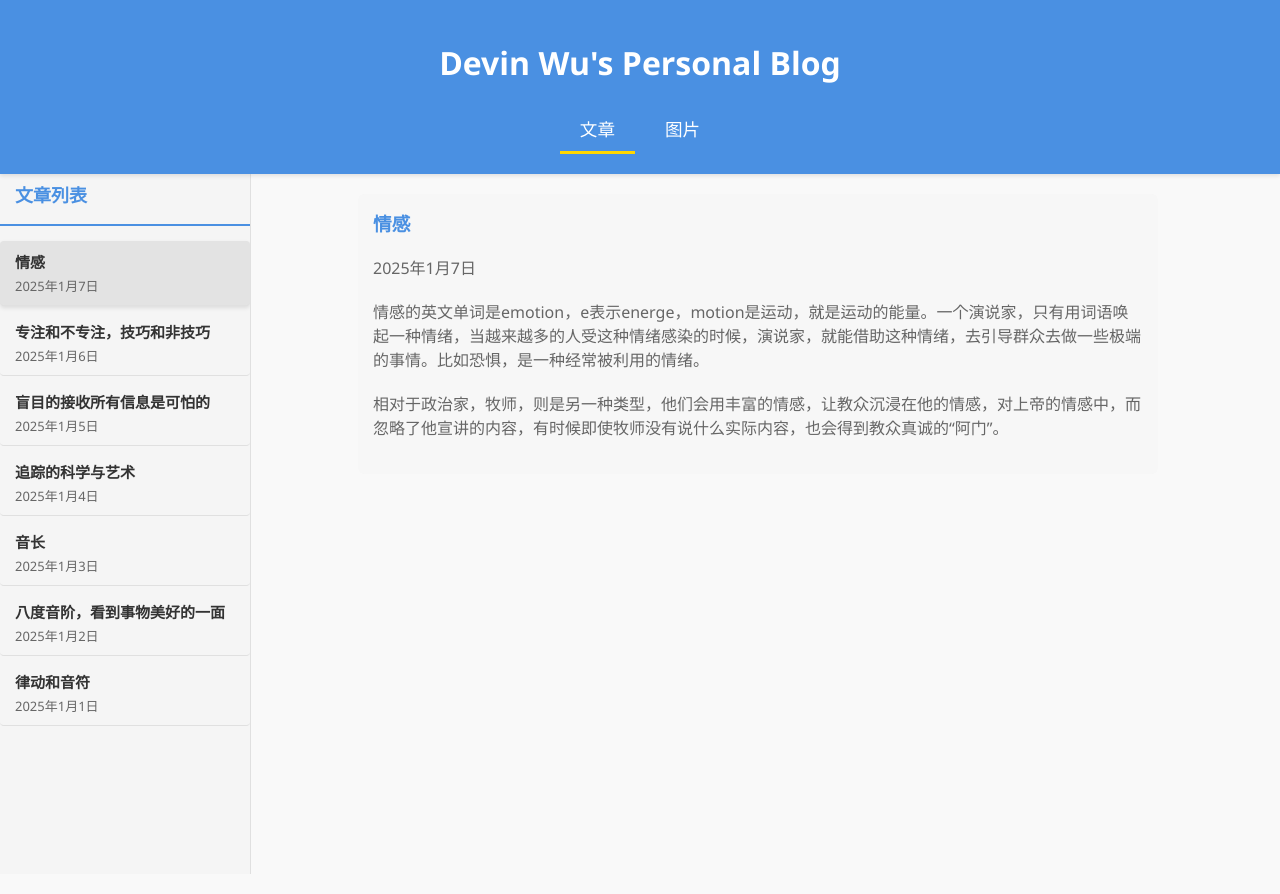
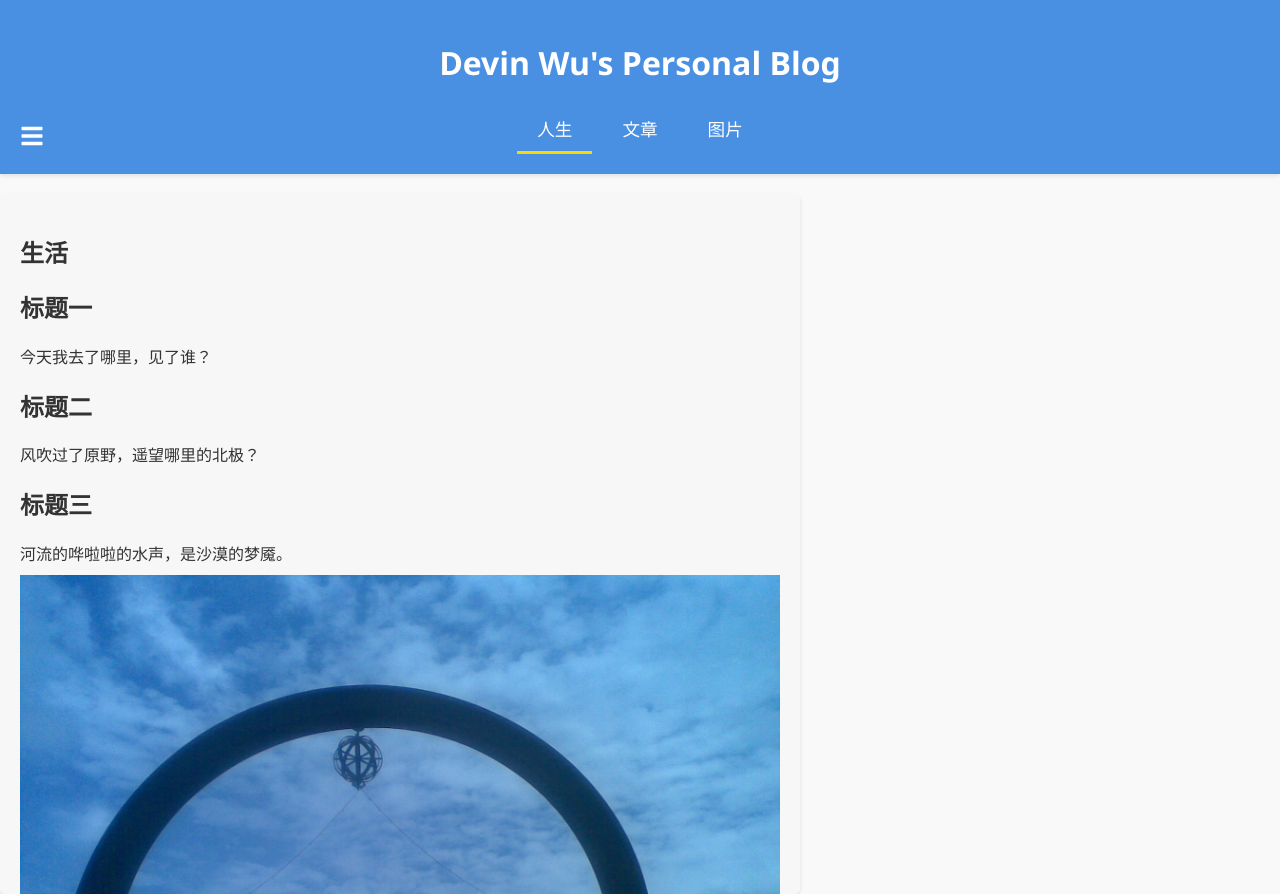
Before and after one commit to DevinWu/devin-app, a React (Create React App) app: page / in a window 1280 px wide. Built offline with nearby package versions, Linux system fonts and the light colour scheme.

Commit message:
add life

```diff
--- /dev/null
+++ b/public/life/index.md
@@ -0,0 +1,24 @@
+# 生活
+
+## 标题一
+
+今天我去了哪里，见了谁？
+
+
+## 标题二
+风吹过了原野，遥望哪里的北极？
+
+
+## 标题三
+河流的哗啦啦的水声，是沙漠的梦魇。
+![Gate](life/img/gate.jpg)
+
+
+# 风起云涌
+
+## 第二个标题一
+那一天，外面下着淅沥沥的雨，偶尔还有雷鸣，闪电呲溜溜的在云中炸开。
+
+
+## 第二个标题二
+有些内容，哈哈
--- a/src/App.css
+++ b/src/App.css
@@ -432,3 +432,147 @@ body {
 .toggle-sidebar:hover {
     color: #FFD700;
 }
+
+.life-section {
+    display: flex;
+    flex-direction: row;
+    height: 100%;
+    position: relative;
+    margin-top: 20px;
+}
+
+.toggle-toc {
+    display: none;
+    position: absolute;
+    top: 10px;
+    left: 10px;
+    z-index: 110;
+    background-color: #4A90E2;
+    color: white;
+    border: none;
+    padding: 10px 20px;
+    cursor: pointer;
+    border-radius: 4px;
+    transition: background-color 0.3s;
+}
+
+.toggle-toc:hover {
+    background-color: #357ABD;
+}
+
+.life-sidebar {
+    width: auto;
+    max-width: 150px;
+    background-color: #f5f5f5;
+    border-right: 1px solid #e0e0e0;
+    padding: 20px;
+    box-sizing: border-box;
+    transition: transform 0.3s ease;
+    transform: translateX(-100%);
+    position: absolute;
+    top: 60px;
+    left: 0;
+    height: calc(100% - 60px);
+    z-index: 100;
+    white-space: nowrap;
+    overflow-x: hidden;
+}
+
+.life-sidebar.open {
+    transform: translateX(0);
+}
+
+.life-sidebar h2 {
+    font-size: 18px;
+    font-weight: bold;
+    color: #4A90E2;
+    margin-bottom: 15px;
+}
+
+.life-content {
+    flex: 1;
+    padding: 20px;
+    overflow-y: auto;
+    background-color: #f7f7f7;
+    border-radius: 6px;
+    box-shadow: 0 2px 4px rgba(0, 0, 0, 0.1);
+    box-sizing: border-box;
+    max-width: 800px;
+    margin: 0 auto;
+    scroll-behavior: smooth;
+}
+
+.life-content img {
+    max-width: 100%;
+    height: auto;
+    display: block;
+    margin: 10px 0;
+}
+
+.life-sidebar ul {
+    list-style: none;
+    padding: 0;
+    margin: 0;
+}
+
+.life-sidebar li {
+    margin-bottom: 10px;
+}
+
+.life-sidebar a {
+    text-decoration: none;
+    color: #333;
+    transition: color 0.3s;
+    display: inline-block;
+}
+
+.life-sidebar a:hover {
+    color: #4A90E2;
+}
+
+html {
+    scroll-behavior: smooth;
+}
+
+@media screen and (max-width: 768px) {
+    .toggle-toc {
+        display: block;
+    }
+
+    .life-section {
+        flex-direction: column;
+    }
+
+    .life-sidebar {
+        position: fixed;
+        top: 60px;
+        left: 0;
+        width: 80%;
+        max-width: 150px;
+        height: calc(100% - 60px);
+        z-index: 200;
+        transform: translateX(-100%);
+    }
+
+    .life-sidebar.open {
+        transform: translateX(0);
+    }
+}
+
+.toggle-toc-icon {
+    position: absolute;
+    bottom: 10px; /* Position at the bottom of the header */
+    left: 10px; /* Align to the left side */
+    z-index: 110;
+    background-color: transparent;
+    color: white;
+    border: none;
+    padding: 10px;
+    cursor: pointer;
+    font-size: 24px;
+    transition: color 0.3s;
+}
+
+.toggle-toc-icon:hover {
+    color: #FFD700;
+}
--- a/src/App.js
+++ b/src/App.js
@@ -10,44 +10,20 @@ function App() {
     const [descriptions, setDescriptions] = useState({});
     const [currentImageIndex, setCurrentImageIndex] = useState(0);
     const [selectedArticle, setSelectedArticle] = useState(null);
-    const [activeTab, setActiveTab] = useState('logs');
+    const [activeTab, setActiveTab] = useState('life');
     const [isSidebarOpen, setIsSidebarOpen] = useState(false);
+    const [lifeContent, setLifeContent] = useState(''); // State for life content
+    const [toc, setToc] = useState([]); // State for table of contents
+    const [isTocOpen, setIsTocOpen] = useState(false); // State for TOC visibility in mobile
 
     useEffect(() => {
         // Fetch articles
         getDiaries().then(data => {
             setArticles(data);
-            // Set the most recent article as selected
             if (data.length > 0) {
-                // Sort articles by date (assuming dates are in "#### YYYY年MM月DD日" format)
                 const sortedArticles = [...data].sort((a, b) => {
-                    try {
-                        // Handle Date objects
-                        if (a.date instanceof Date && b.date instanceof Date) {
-                            return b.date - a.date;
-                        }
-
-                        // Convert dates to string if they aren't already
-                        const dateStrA = String(a.date || '');
-                        const dateStrB = String(b.date || '');
-
-                        // Skip the "#### " prefix if it exists
-                        const dateA = dateStrA.startsWith('#### ') ? dateStrA.substring(5) : dateStrA;
-                        const dateB = dateStrB.startsWith('#### ') ? dateStrB.substring(5) : dateStrB;
-
-                        // If the date is already in Date object string format
-                        if (dateA.includes('GMT') || dateB.includes('GMT')) {
-                            return new Date(dateB) - new Date(dateA);
-                        }
-
-                        // Convert "YYYY年MM月DD日" to Date object for comparison
-                        const [yearA, monthA, dayA] = dateA.match(/(\d+)年(\d+)月(\d+)日/).slice(1);
-                        const [yearB, monthB, dayB] = dateB.match(/(\d+)年(\d+)月(\d+)日/).slice(1);
-                        return new Date(yearB, monthB - 1, dayB) - new Date(yearA, monthA - 1, dayA);
-                    } catch (error) {
-                        console.error('日期解析错误:', error);
-                        return 0; // 如果解析失败，保持原有顺序
-                    }
+                    // Example sorting logic based on date or title
+                    return new Date(b.date) - new Date(a.date);
                 });
                 setSelectedArticle(sortedArticles[0]);
             }
@@ -57,17 +33,40 @@ function App() {
         fetch('/img/imageList.json')
             .then(response => response.json())
             .then(data => {
-                // 将对象转换为数组并保存图片名称
                 const imageNames = Object.keys(data);
                 setImages(imageNames);
-                // 保存描述信息
                 setDescriptions(data);
             })
             .catch(error => console.error('Error loading image list:', error));
+
+        // Fetch life content
+        fetch('/life/index.md')
+            .then(response => response.text())
+            .then(text => {
+                const renderer = new marked.Renderer();
+                const tocItems = [];
+
+                renderer.heading = function (text, level) {
+                    if (level <= 3) { // Only include up to level 3 headings
+                        const anchor = text.toLowerCase().trim().replace(/[^\w]+/g, '-');
+                        tocItems.push({ text, level, anchor });
+                        return `<h${level} id="${anchor}">${text}</h${level}>`;
+                    }
+                    return `<h${level}>${text}</h${level}>`;
+                };
+
+                setLifeContent(marked(text, { renderer }));
+                setToc(tocItems);
+            })
+            .catch(error => console.error('Error loading life content:', error));
     }, []);
 
     const toggleSidebar = () => {
         setIsSidebarOpen(!isSidebarOpen);
+    };
+
+    const toggleToc = () => {
+        setIsTocOpen(!isTocOpen);
     };
 
     const nextImage = () => {
@@ -90,9 +89,9 @@ function App() {
     const handleTabClick = (tab) => {
         setActiveTab(tab);
         if (tab === 'logs') {
-            // Reset to the most recent article when switching to logs
             const sortedArticles = [...articles].sort((a, b) => {
-                // existing sorting logic...
+                // Example sorting logic based on date or title
+                return new Date(b.date) - new Date(a.date);
             });
             setSelectedArticle(sortedArticles[0]);
         } else {
@@ -101,7 +100,6 @@ function App() {
     };
 
     const formatChineseDate = (dateStr) => {
-        // If it's a Date object, convert to string
         if (dateStr instanceof Date) {
             return dateStr.toLocaleDateString('zh-CN', {
                 year: 'numeric',
@@ -110,18 +108,32 @@ function App() {
             }).replace(/\//, '年').replace(/\//, '月') + '日';
         }
 
-        // If it's a string starting with ####
         if (typeof dateStr === 'string' && dateStr.startsWith('#### ')) {
             return dateStr.substring(5);
         }
 
-        // If it's any other type, convert to string
         return String(dateStr || '');
     };
 
-    const parseDate = (dateString) => {
-        if (!dateString) return null;
-        return new Date(dateString.slice(0, 19));
+    const scrollToHeading = (anchor) => {
+        console.log(`Anchor: ${anchor}`);
+        const element = document.getElementById(anchor);
+        if (element) {
+            const headerOffset = document.querySelector('.header').offsetHeight; // Get the header height
+            const elementPosition = element.getBoundingClientRect().top + window.scrollY; // Get the element's position relative to the document
+            const offsetPosition = elementPosition - headerOffset - 20; // Adjust for header height and additional space
+
+            // Log the anchor, element text, and offset position
+            console.log(`Element Text: ${element.textContent}`);
+            console.log(`Offset Position: ${offsetPosition}`);
+
+            window.scrollTo({
+                top: offsetPosition,
+                behavior: 'smooth'
+            });
+        } else {
+            console.log(`Element with anchor ${anchor} not found.`);
+        }
     };
 
     return (
@@ -129,6 +141,12 @@ function App() {
             <header className="header">
                 <h1>Devin Wu's Personal Blog</h1>
                 <div className="tabs">
+                    <button
+                        className={`tab-button ${activeTab === 'life' ? 'active' : ''}`}
+                        onClick={() => handleTabClick('life')}
+                    >
+                        人生
+                    </button>
                     <button
                         className={`tab-button ${activeTab === 'logs' ? 'active' : ''}`}
                         onClick={() => handleTabClick('logs')}
@@ -147,8 +165,30 @@ function App() {
                         {isSidebarOpen ? <FaTimes /> : <FaBars />}
                     </button>
                 )}
+                {activeTab === 'life' && (
+                    <button className="toggle-toc-icon" onClick={toggleToc}>
+                        {isTocOpen ? <FaTimes /> : <FaBars />}
+                    </button>
+                )}
             </header>
             <div className="main-content">
+                {activeTab === 'life' && (
+                    <section className="life-section">
+                        <div className={`life-sidebar ${isTocOpen ? 'open' : ''}`}>
+                            <h2>目录</h2>
+                            <ul>
+                                {toc.map((item, index) => (
+                                    <li key={index} style={{ marginLeft: `${(item.level - 1) * 20}px` }}>
+                                        <a href={`#${item.anchor}`} onClick={(e) => { e.preventDefault(); scrollToHeading(item.anchor); setIsTocOpen(false); }}>
+                                            {item.text}
+                                        </a>
+                                    </li>
+                                ))}
+                            </ul>
+                        </div>
+                        <div className="life-content" onClick={() => setIsTocOpen(false)} dangerouslySetInnerHTML={{ __html: lifeContent }} />
+                    </section>
+                )}
                 {activeTab === 'logs' && (
                     <section className="logs-section">
                         <div className="logs-list">
```
Also changed, not shown: public/data/202501.md (+9 -0 lines), public/life/img/gate.jpg (added).
